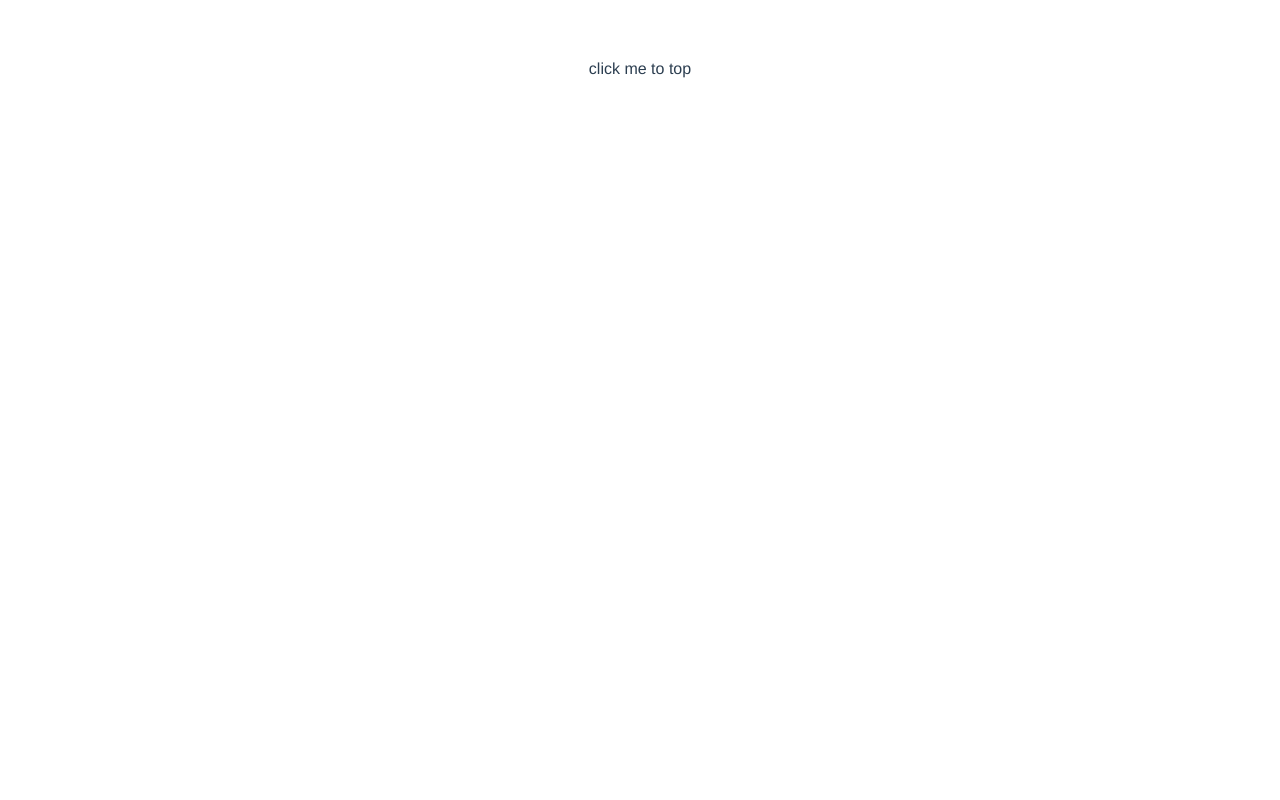
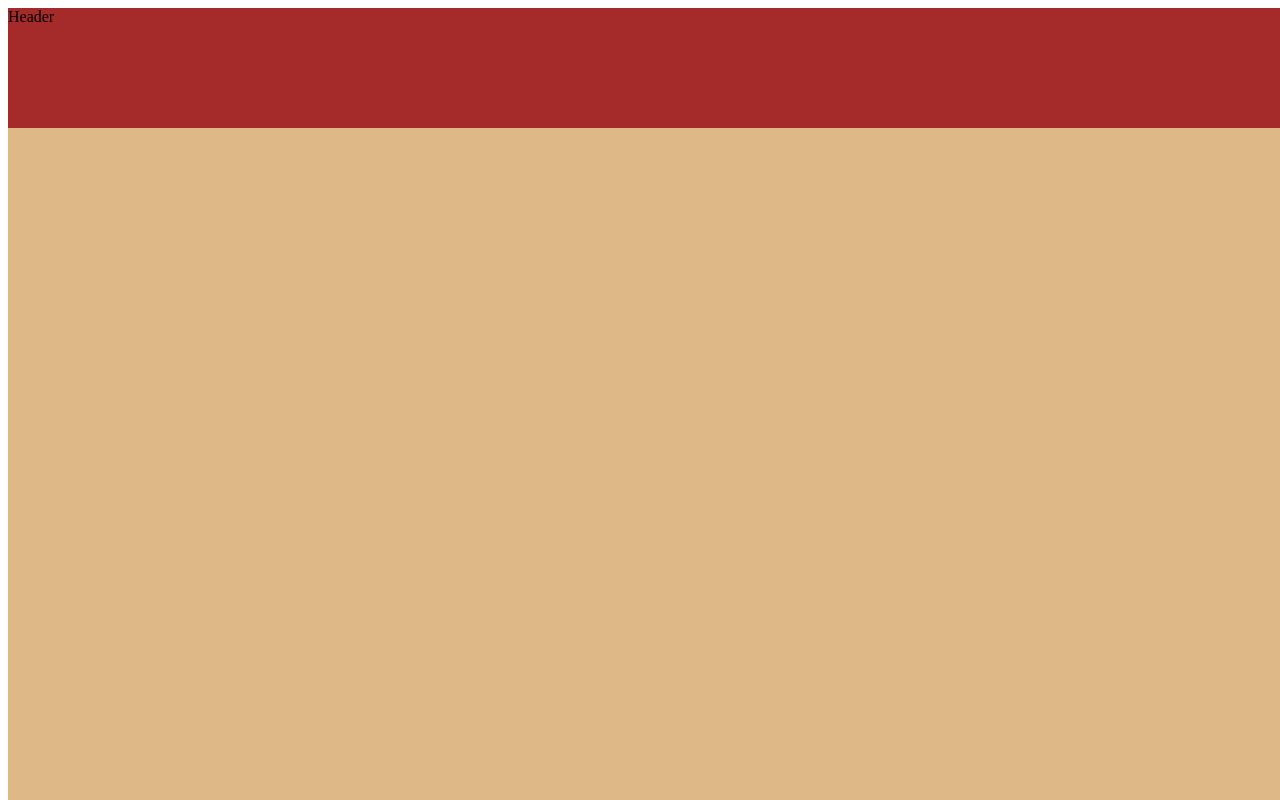
Before and after one commit to HomyeeKing/vue3-UI-Design, a Vue app: page /#/ in a window 1280 px wide. Shown: the top 800 px of the page. Built offline with nearby package versions, Linux system fonts and the light colour scheme.

Commit message:
specify the dir structer

```diff
--- a/package.json
+++ b/package.json
@@ -9,12 +9,15 @@
 	},
 	"dependencies": {
 		"core-js": "^3.6.5",
-    "throttle-debounce": "^2.3.0",
+		"lodash.debounce": "^4.0.8",
+		"lodash.throttle": "^4.1.1",
 		"vue": "^3.0.0-beta.1",
 		"vue-router": "^4.0.0-beta.13",
 		"vuex": "^4.0.0-beta.4"
 	},
 	"devDependencies": {
+		"@types/lodash.debounce": "^4.0.6",
+		"@types/lodash.throttle": "^4.1.6",
 		"@typescript-eslint/eslint-plugin": "^2.33.0",
 		"@typescript-eslint/parser": "^2.33.0",
 		"@vue/cli-plugin-babel": "~4.5.0",
--- a/packages/backtop/index.ts
+++ b/packages/backtop/index.ts
@@ -0,0 +1,4 @@
+import { createApp } from 'vue';
+import Backtop from './src/index.vue';
+
+const app = createApp(Backtop)
--- a/packages/backtop/src/index.vue
+++ b/packages/backtop/src/index.vue
@@ -1,21 +1,25 @@
 <template>
   <transition name="fade">
-		<div @click="toTop">click me to top</div>
+    <div
+      @click="toTop"
+      class="toTop"
+      v-if="visible"
+    >
+      <slot>UP</slot>
+    </div>
   </transition>
 </template>
 
-<script>
-import { throttle } from 'throttle-debounce';
-import { onMounted } from 'vue';
+<script lang="ts">
+import throttle from "lodash.throttle";
+import { defineComponent, onMounted, onUnmounted, ref } from "vue";
+import useReactive from "@/utils/useReactive";
 
-const cubic = (value) => Math.pow(value, 3);
-const easeInOutCubic = (value) =>
-	value < 0.5 ? cubic(value * 2) / 2 : 1 - cubic((1 - value) * 2) / 2;
-export default {
-	name: 'ELBacktop',
+export default defineComponent({
+  name: "ELBacktop",
   props: {
     visibilityHeight: {
-			type: Number,
+      type: [Number, String],
       default: 200
     },
     target: [String],
@@ -28,16 +32,53 @@ export default {
       default: 40
     }
   },
-	setup() {
-		const toTop = (e) => {
-			console.log(e);
+  setup(props) {
+    let container: HTMLElement | Document = document,
+      el: HTMLElement | null = document.documentElement;
+    const visible = ref(false);
+    const { target, visibilityHeight } = useReactive(props);
+    const init = () => {
+      if (target) {
+        el = document.querySelector(target.value as string);
+        if (!el) {
+          throw new Error(`target is not existed: ${target.value}`);
+        }
+        container = el;
+      }
+    };
+    /**
+     * 判断是否满足显示的条件
+     */
+    const onScroll = () => {
+      const scrollTop = el!.scrollTop;
+      console.log(el!.scrollTop);
+
+      visible.value = scrollTop >= +visibilityHeight;
+    };
+    const throttleScrollHandler = throttle(onScroll, 300);
+    onMounted(() => {
+      init();
+      console.log(container);
+      container.addEventListener("scroll", onScroll);
+    });
+    onUnmounted(() => {
+      console.log("unmounted");
+
+      container.removeEventListener("scroll", throttleScrollHandler);
+    });
+    const toTop = () => {
+      window.scrollTo({
+        top: 0,
+        behavior: "smooth"
+      });
     };
 
     return {
-			toTop
+      toTop,
+      visible
     };
   }
-};
+});
 </script>
 
 <style scoped>
@@ -48,4 +89,18 @@ export default {
 .fade-enter, .fade-leave-to /* .fade-leave-active below version 2.1.8 */ {
   opacity: 0;
 }
+
+.toTop {
+  width: 50px;
+  height: 50px;
+  position: fixed;
+  right: 10px;
+  bottom: 20px;
+  background-color: goldenrod;
+  border-radius: 20px;
+  text-align: center;
+  line-height: 50px;
+  cursor: pointer;
+  font-weight: bold;
+}
 </style>
--- a/src/App.vue
+++ b/src/App.vue
@@ -11,14 +11,3 @@ export default defineComponent({
 	name: 'App'
 });
 </script>
-
-<style>
-#app {
-	font-family: Avenir, Helvetica, Arial, sans-serif;
-	-webkit-font-smoothing: antialiased;
-	-moz-osx-font-smoothing: grayscale;
-	text-align: center;
-	color: #2c3e50;
-	margin-top: 60px;
-}
-</style>
--- a/src/router/index.ts
+++ b/src/router/index.ts
@@ -1,10 +1,10 @@
-import { RouteRecordRaw, createRouter, createWebHashHistory } from "vue-router";
+import { RouteRecordRaw, createRouter, createWebHashHistory } from 'vue-router';
 
 const routes: Array<RouteRecordRaw> = [
 	{
-		path: "/",
-		name: "Home",
-		component: import("../views/Home.vue")
+		path: '/',
+		name: 'Home',
+		component: () => import('../views/Home.vue')
 	}
 ];
 
--- /dev/null
+++ b/src/utils/useReactive.ts
@@ -0,0 +1,8 @@
+import { reactive, toRefs } from 'vue';
+interface ReactiveObj {
+	[key: string]: unknown;
+}
+export default function useReactive(obj: ReactiveObj) {
+	const state = reactive(obj);
+	return toRefs(state);
+}
--- a/src/views/Home.vue
+++ b/src/views/Home.vue
@@ -1,14 +1,51 @@
 <template>
-	<Backtop />
+	<div id="home">
+		<header>
+			Header
+		</header>
+		<main class="main_content"></main>
+		<footer></footer>
+
+		<Backtop target="#home" visibilityHeight="200">
+			<i>🚀</i>
+		</Backtop>
+	</div>
 </template>
 
 <script lang="ts">
+import {
+	defineComponent,
+	isReadonly,
+	reactive,
+	ref,
+	shallowReactive,
+	shallowReadonly
+} from 'vue';
 import Backtop from '../../packages/backtop/src/index.vue';
 
-export default {
+export default defineComponent({
 	name: 'Home',
-	components: { Backtop }
-};
+	components: { Backtop },
+	setup() {
+		const str = '[object RawType]';
+		console.log(str.slice(8, -1));
+	}
+});
 </script>
 
-<style scoped></style>
+<style scoped>
+#home {
+	width: 100vw;
+	height: 100vh;
+}
+header {
+	height: 15%;
+	background-color: brown;
+}
+
+main {
+	height: 2000px;
+	padding: 0 100px;
+	background-color: burlywood;
+}
+</style>
```
Also changed, not shown: src/main.ts (+4 -4 lines). Lines whose indentation alone changed are shown as unchanged.
